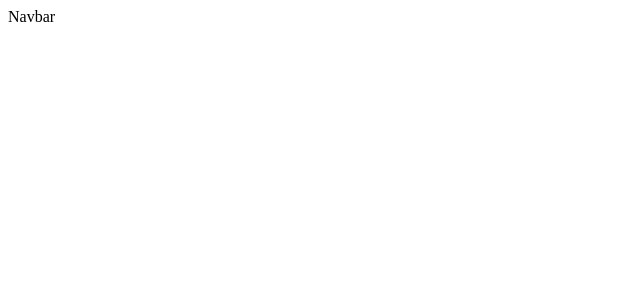
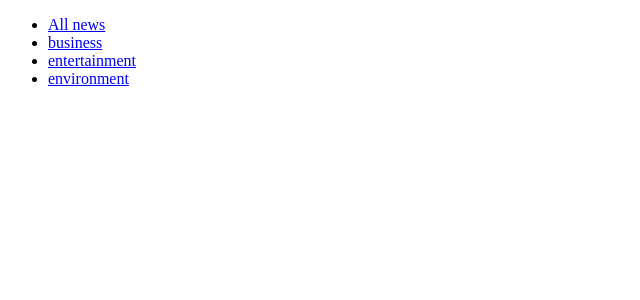
Before and after one commit to bodzash/news, a React app: page /top in a window 1280 px wide. Before the commit this address had no page. Shown: the top 300 px of the page, without its empty margins (0-640 px from the left). Built offline with nearby package versions, Linux system fonts and the light colour scheme.

Commit message:
Added news feed by category and articles are displayed now

```diff
--- a/src/App.tsx
+++ b/src/App.tsx
@@ -13,7 +13,19 @@ export const App: React.FC = () => {
       <BrowserRouter>
         <Navbar />
         <Routes>
-          <Route index element={<Feed category={ECategories.None} />} />
+          <Route path="/" element={<Feed category={ECategories.None} />} />
+          <Route
+            path="/business"
+            element={<Feed category={ECategories.Business} />}
+          />
+          <Route
+            path="/entertainment"
+            element={<Feed category={ECategories.Entertainment} />}
+          />
+          <Route
+            path="/environment"
+            element={<Feed category={ECategories.Environment} />}
+          />
         </Routes>
       </BrowserRouter>
     </QueryClientProvider>
--- a/src/components/Article.tsx
+++ b/src/components/Article.tsx
@@ -1,5 +1,19 @@
 import React from "react";
 
-export const Article = () => {
-  return <div>A specific article</div>;
+export interface ArticleProps {
+  title: string;
+  description: string;
+  image_url: string | null;
+  pubDate: string;
+}
+
+export const Article = (props: ArticleProps) => {
+  return (
+    <article>
+      <h4>{props.title}</h4>
+      <p>{props.pubDate}</p>
+      <p>{props.description}</p>
+      <img src={props.image_url} alt={/*description*/ ""} />
+    </article>
+  );
 };
--- a/src/components/Navbar.tsx
+++ b/src/components/Navbar.tsx
@@ -1,5 +1,24 @@
 import React from "react";
+import { Link } from "react-router-dom";
+import { ECategories } from "../globals";
 
 export const Navbar = () => {
-  return <div>Navbar</div>;
+  return (
+    <nav>
+      <ul>
+        <li>
+          <Link to="/">All news</Link>
+        </li>
+        <li>
+          <Link to="/business">{ECategories.Business}</Link>
+        </li>
+        <li>
+          <Link to="/entertainment">{ECategories.Entertainment}</Link>
+        </li>
+        <li>
+          <Link to="/environment">{ECategories.Environment}</Link>
+        </li>
+      </ul>
+    </nav>
+  );
 };
--- a/src/pages/Article.tsx
+++ /dev/null
@@ -1,5 +0,0 @@
-import React from "react";
-
-export const Article = () => {
-  return <div>A specific article</div>;
-};
--- a/src/pages/Feed.tsx
+++ b/src/pages/Feed.tsx
@@ -1,26 +1,34 @@
 import React from "react";
 import { ECategories } from "../globals";
 import { useQuery } from "react-query";
+import { Article, ArticleProps } from "../components/Article";
 
 export interface FeedProps {
   category: ECategories;
 }
 
-const fetchCategoryNews = async (/*category: ECategories*/) => {
+const fetchCategoryNews = async (category: ECategories) => {
   const res = await fetch(
-    `https://newsdata.io/api/1/news?apikey=${process.env.API_KEY}&language=en`
+    `${process.env.API_ROUTE}?apikey=${process.env.API_KEY}&language=en${
+      category === ECategories.None ? "" : `&category=${category}`
+    }`
   );
   return res.json();
 };
 
 export const Feed = ({ category }: FeedProps) => {
-  const { data, status } = useQuery("news", fetchCategoryNews);
-  console.log(data);
+  const { data, status } = useQuery(`${category}`, () =>
+    fetchCategoryNews(category)
+  );
+  console.log(data, status);
 
   return (
     <main>
       <div>Current category: {category}</div>
-      <div>{status}</div>
+      {data &&
+        data.results.map((result: ArticleProps) => (
+          <Article key={result.title} {...result} />
+        ))}
     </main>
   );
 };
```
